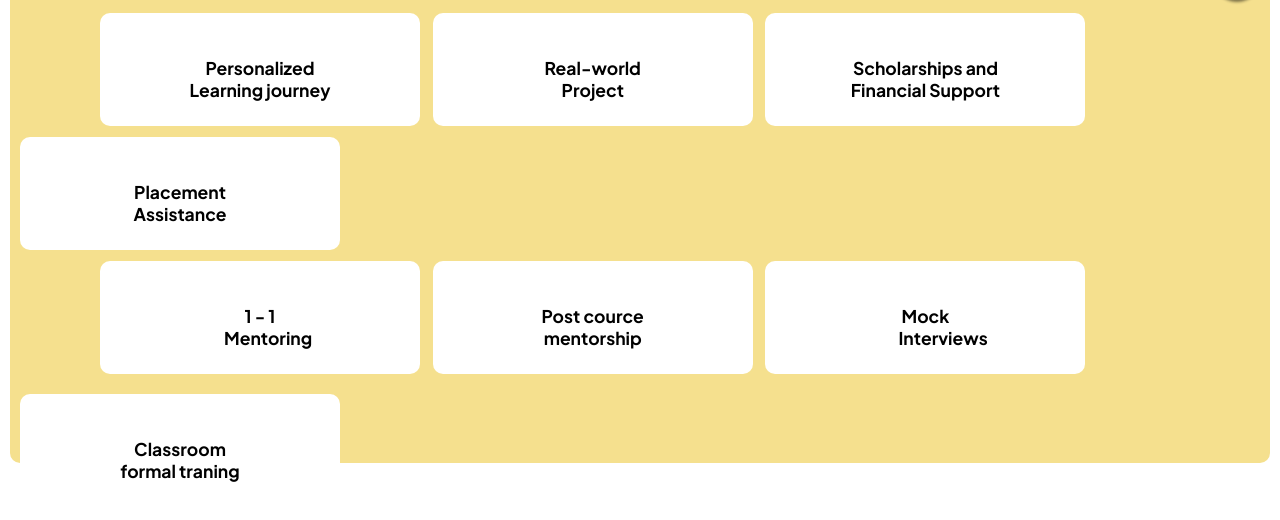
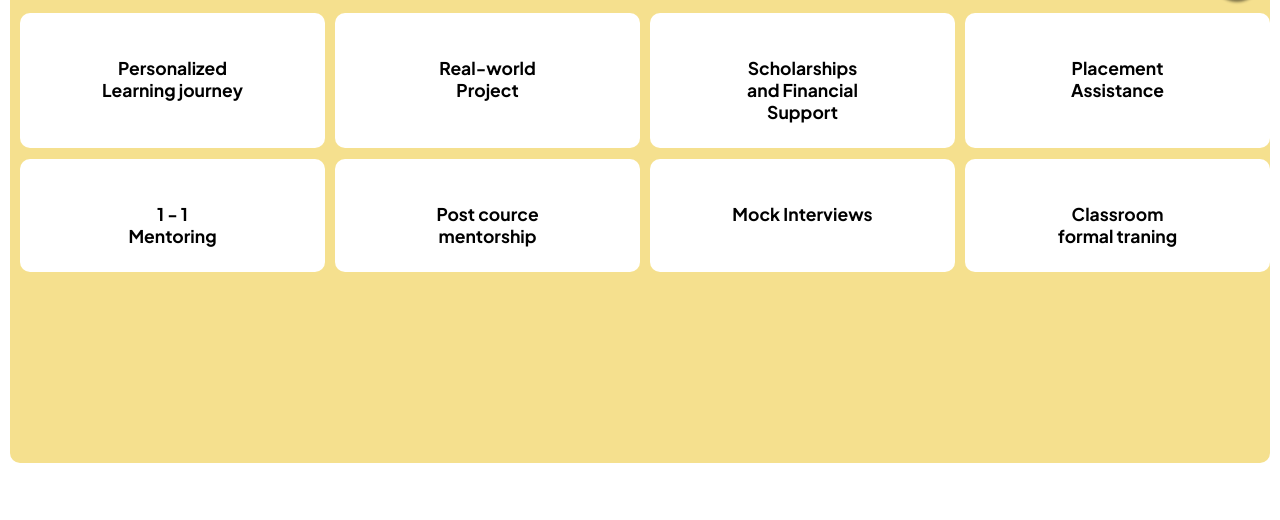
Before and after one commit to Pratik778899/landing-page, a plain HTML site: page index.html in a window 1280 px wide. Shown: the part 780-1300 px from the top of the page. After the commit the page ends 1267 px from the top, so only its background shows below. Drawn offline with nearby package versions, Linux system fonts and the light colour scheme.

Commit message:
card updated

```diff
--- a/index.html
+++ b/index.html
@@ -159,28 +159,28 @@
                     </div>
 
                     <div class="card-master">
-                        <div class="card1">
+                        <div class="card">
                             <img src="./b787c2c5-0264-4c49-a4be-d38c7394624f.jfif" alt="">
                             <h3>
-                                1 - 1 Mentoring
+                                1 - 1 <br> Mentoring
                             </h3>
                         </div>
 
-                        <div class="card1">
+                        <div class="card">
                             <img src="./fbaa7631-daa2-40d5-8d78-3d657a128ab2.jfif" alt="">
                             <h3>
                                 Post cource mentorship
                             </h3>
                         </div>
 
-                        <div class="card1">
+                        <div class="card">
                             <img src="./e6e006cf-fbaf-4fd0-971a-e6c818989b20.jfif" alt="">
                             <h3>
                                 Mock Interviews
                             </h3>
                         </div>
 
-                        <div class="card1">
+                        <div class="card">
                             <img src="./51146787-d204-4401-869f-f0d8b1550cbc.jfif" alt="">
                             <h3>
                                 Classroom formal traning
--- a/style.css
+++ b/style.css
@@ -263,11 +263,14 @@ body {
     word-spacing: 2px;
 }
 
+.card-master{
+    display: flex;
+    text-align: center;
+    justify-content: center;
+}
+
 .card{
     background-color: #FFFFFF;
-    display: inline-block;
-    justify-content: center;
-    text-align: center;
     padding: 25px 35px;
     margin-left: 10px;
     border-radius: 10px;
@@ -288,57 +291,3 @@ body {
     width: 60%;
     margin: 0 auto;
 }
-
-.card:nth-child(1){
-margin-left: 90px;
-}
-.card:nth-child(2){
-    padding: 25px 60px;
-}
-.card:nth-child(3){
-    padding: -25px;
-}
-.card:nth-child(4){
-    padding: 25px 50px;
-}
-
-
-.card1{
-    background-color: #FFFFFF;
-    display: inline-block;
-    justify-content: center;
-    text-align: center;
-    padding: 25px 35px;
-    margin-left: 10px;
-    border-radius: 10px;
-    font-size: 15px;
-    width: 20rem;
-    margin-bottom: 20px;
-
-}
-
-.card1 img{
-    height: 60px;
-    margin-bottom: 15px;
-    mix-blend-mode: multiply;
-    filter: contrast(1.1);
-}
-
-.card1 h3{
-    width: 60%;
-    margin: 0 auto;
-}
-
-.card1:nth-child(1){
-margin-left: 90px;
-padding: 25px 100px;
-}
-.card1:nth-child(2){
-    padding: 25px 40px;
-}
-.card1:nth-child(3){
-    padding: 25px 115px;
-}
-.card1:nth-child(4){
-    padding: 25px 35px;
-}
```
